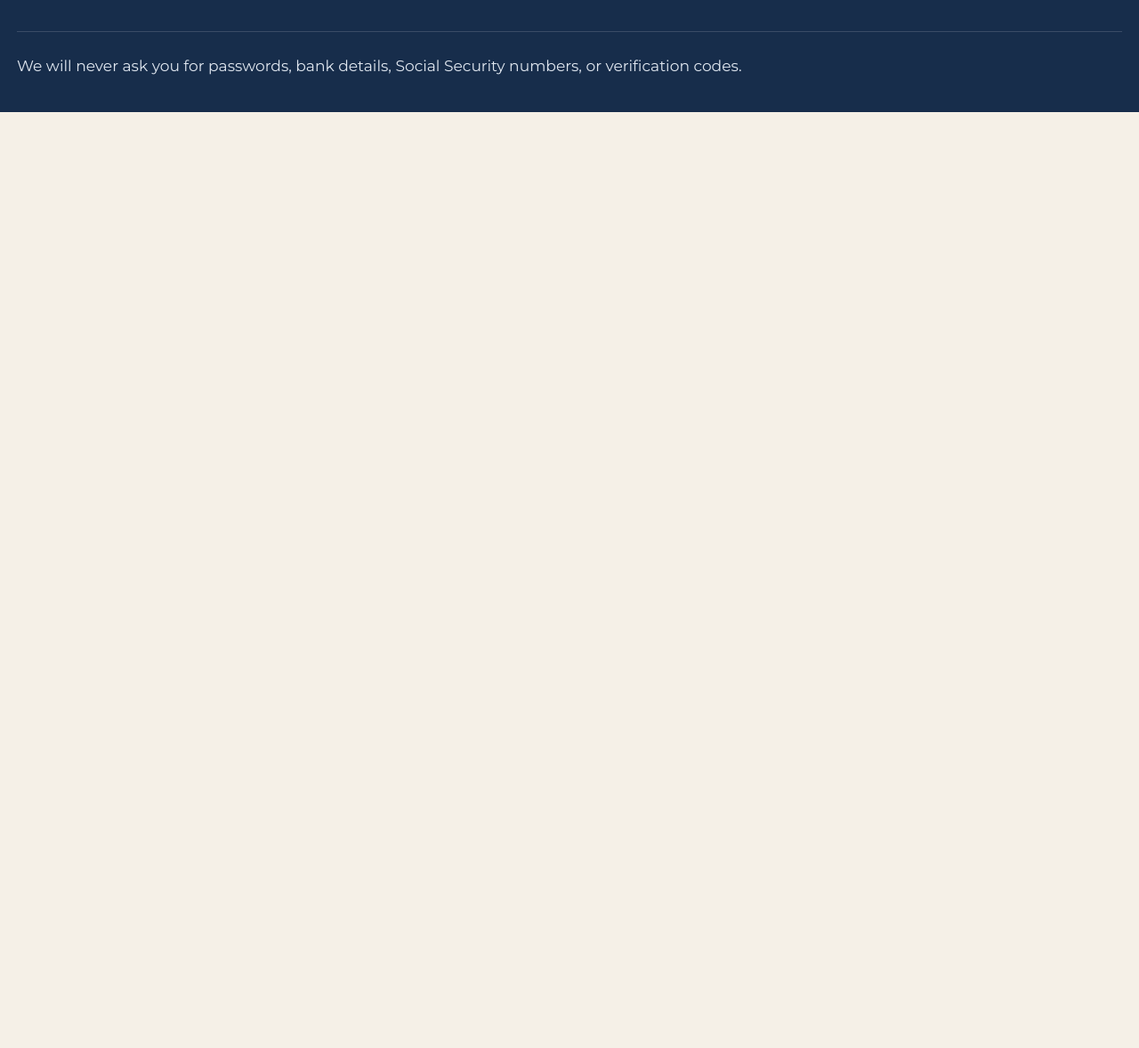
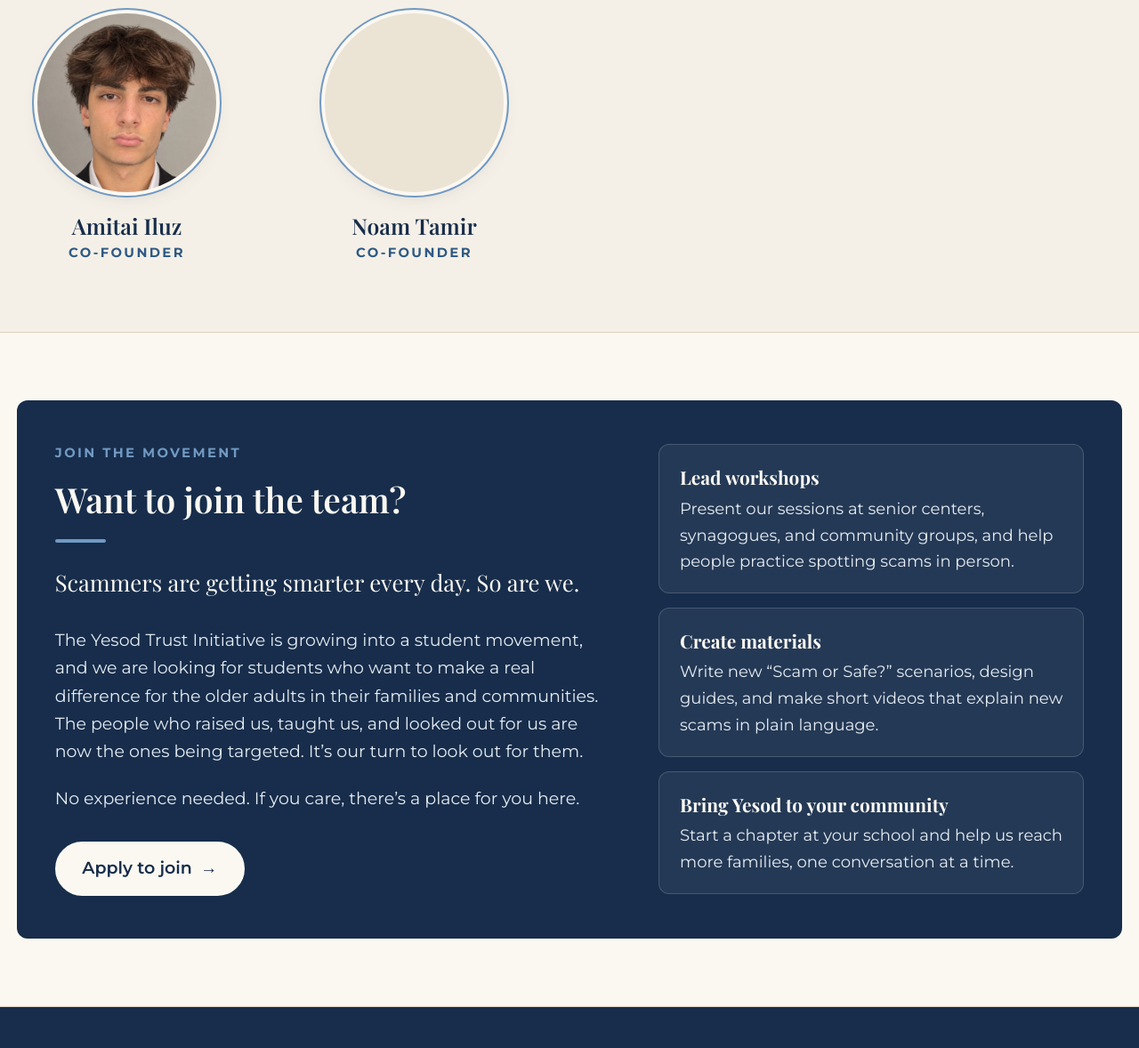
Before and after one commit to taiforlife19-byte/yesodtrust.org, a plain HTML site: page about.html in a window 1280 px wide. Shown: the part 2386-3564 px from the top of the page at 89% size. Before the commit the page ends 2512 px from the top, so only its background shows below. Drawn offline with Linux system fonts and the light colour scheme.

Commit message:
Add founders and Join the team sections to About page
Co-Authored-By: Claude Opus 5.5 <noreply@anthropic.com>
Claude-Session: https://claude.ai/code/session_0172C4xuTsy7RsjFaGux1RkL

```diff
--- a/about.html
+++ b/about.html
@@ -76,6 +76,49 @@
         </div>
       </div>
     </section>
+
+    <section class="section" aria-labelledby="team-heading">
+      <div class="container">
+        <p class="eyebrow">The people behind Yesod</p>
+        <h2 id="team-heading" class="bar">Meet the founders</h2>
+        <ul class="team">
+          <li class="team-member">
+            <img class="team-photo" src="images/team/amitai-iluz.jpg" alt="Portrait of Amitai Iluz" width="480" height="480">
+            <h3>Amitai Iluz</h3>
+            <p class="team-role">Co-Founder</p>
+          </li>
+          <li class="team-member">
+            <!-- To add Noam's photo: save it as images/team/noam-tamir.jpg and replace the span below with
+                 <img class="team-photo" src="images/team/noam-tamir.jpg" alt="Portrait of Noam Tamir" width="480" height="480"> -->
+            <span class="team-photo team-photo-empty" aria-hidden="true"></span>
+            <h3>Noam Tamir</h3>
+            <p class="team-role">Co-Founder</p>
+          </li>
+        </ul>
+      </div>
+    </section>
+
+    <section class="section section-alt" aria-labelledby="join-heading">
+      <div class="container">
+        <div class="join-panel">
+          <div>
+            <p class="eyebrow">Join the movement</p>
+            <h2 id="join-heading" class="bar">Want to join the team?</h2>
+            <p class="join-lead">Scammers are getting smarter every day. So are we.</p>
+            <p>The Yesod Trust Initiative is growing into a student movement, and we are looking for students who want to make a real difference for the older adults in their families and communities. The people who raised us, taught us, and looked out for us are now the ones being targeted. It’s our turn to look out for them.</p>
+            <p>No experience needed. If you care, there’s a place for you here.</p>
+            <div class="btn-row">
+              <a class="btn btn-light" href="mailto:amitaiiluz@gmail.com?subject=I%20want%20to%20join%20the%20Yesod%20Trust%20Initiative&amp;body=Name%3A%0AGrade%3A%0ASchool%3A%0AWhy%20I%20want%20to%20join%3A%0A">Apply to join <span class="arrow" aria-hidden="true">→</span></a>
+            </div>
+          </div>
+          <ul class="join-roles">
+            <li><strong>Lead workshops</strong> Present our sessions at senior centers, synagogues, and community groups, and help people practice spotting scams in person.</li>
+            <li><strong>Create materials</strong> Write new “Scam or Safe?” scenarios, design guides, and make short videos that explain new scams in plain language.</li>
+            <li><strong>Bring Yesod to your community</strong> Start a chapter at your school and help us reach more families, one conversation at a time.</li>
+          </ul>
+        </div>
+      </div>
+    </section>
   </main>
 
   <footer class="site-footer">
--- a/css/styles.css
+++ b/css/styles.css
@@ -543,6 +543,132 @@ a:hover {
   margin-bottom: 0.3rem;
 }
 
+.team {
+  list-style: none;
+  padding: 0;
+  margin: 2rem 0 0;
+  display: flex;
+  flex-wrap: wrap;
+  gap: 2.5rem 4rem;
+}
+
+.team-member {
+  margin: 0;
+  text-align: center;
+  width: 13rem;
+}
+
+.team-photo {
+  display: block;
+  width: 11rem;
+  height: 11rem;
+  margin: 0 auto 1rem;
+  border-radius: 50%;
+  object-fit: cover;
+  border: 4px solid var(--paper);
+  outline: 2px solid var(--soft-blue);
+  box-shadow: var(--shadow);
+}
+
+.team-photo-empty {
+  background: var(--ivory-dark);
+}
+
+.team-member h3 {
+  margin: 0;
+  font-size: 1.3rem;
+  color: var(--navy);
+}
+
+.team-role {
+  margin: 0.2rem 0 0;
+  font-size: 0.78rem;
+  font-weight: 700;
+  letter-spacing: 0.16em;
+  text-transform: uppercase;
+  color: var(--blue-text);
+}
+
+.join-panel {
+  background: var(--navy);
+  color: #e6ecf3;
+  border-radius: var(--radius);
+  padding: 2.5rem 2.25rem;
+  display: grid;
+  grid-template-columns: minmax(0, 1.3fr) minmax(0, 1fr);
+  gap: 2rem 3rem;
+  align-items: center;
+}
+
+.join-panel .eyebrow {
+  color: var(--soft-blue);
+}
+
+.join-panel h2 {
+  color: var(--paper);
+  margin-top: 0;
+}
+
+.join-panel .bar::after {
+  background: var(--soft-blue);
+}
+
+.join-lead {
+  font-family: var(--serif);
+  font-size: 1.35rem;
+  color: var(--paper);
+}
+
+.join-panel :focus-visible {
+  outline-color: var(--paper);
+}
+
+.btn-light {
+  background: var(--paper);
+  border-color: var(--paper);
+  color: var(--navy);
+}
+
+.btn-light:hover {
+  background: var(--ivory-dark);
+  border-color: var(--ivory-dark);
+  color: var(--navy);
+}
+
+.join-roles {
+  list-style: none;
+  padding: 0;
+  margin: 0;
+  display: grid;
+  gap: 0.85rem;
+}
+
+.join-roles li {
+  margin: 0;
+  background: rgba(255, 255, 255, 0.06);
+  border: 1px solid rgba(255, 255, 255, 0.16);
+  border-radius: var(--radius);
+  padding: 1rem 1.2rem;
+  font-size: 0.95rem;
+}
+
+.join-roles strong {
+  display: block;
+  font-family: var(--serif);
+  font-size: 1.1rem;
+  color: var(--paper);
+  margin-bottom: 0.2rem;
+}
+
+@media (max-width: 52rem) {
+  .join-panel { grid-template-columns: 1fr; }
+}
+
+@media (max-width: 30rem) {
+  .team { justify-content: center; }
+  .join-panel { padding: 1.75rem 1.25rem; }
+}
+
 /* ---------- Contact ---------- */
 
 .contact-list {
```
Also changed, not shown: images/team/amitai-iluz.jpg (added), 1 other file.
